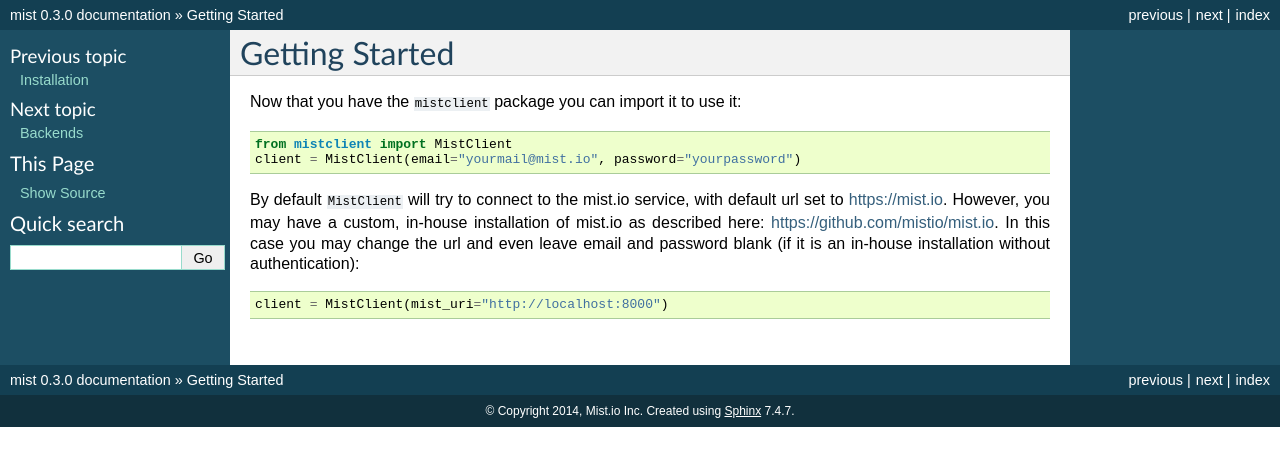
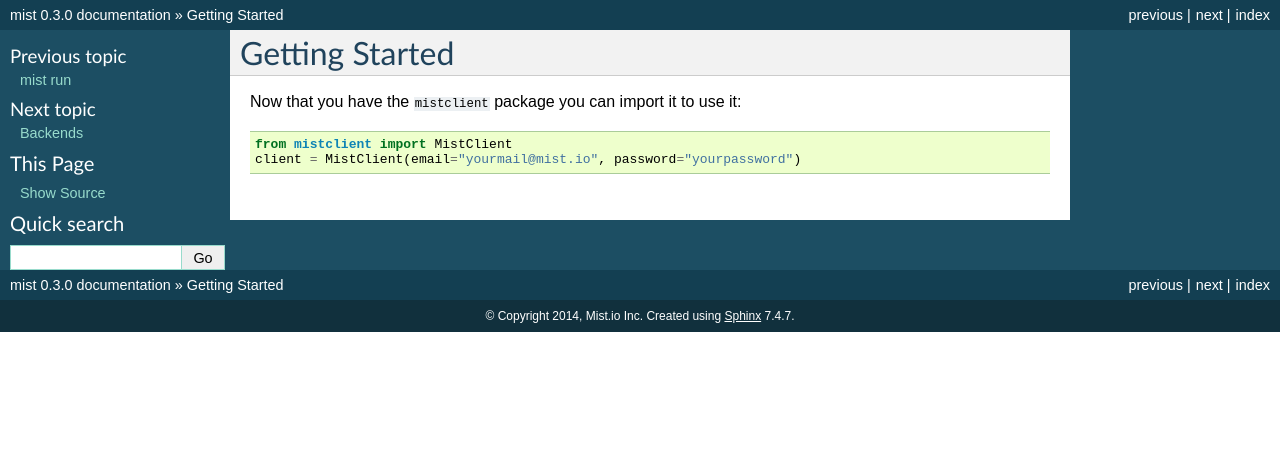
Before and after one commit to mistio/mist.client, a Sphinx documentation site: the page built from docs/source/client/getting_started.rst, in a window 1280 px wide. Shown: the top 466 px of the page. Built offline with Sphinx 7.4.7, drawn with Linux system fonts in a browser that asks for light colours.

```diff
--- a/docs/source/client/getting_started.rst
+++ b/docs/source/client/getting_started.rst
@@ -5,10 +5,3 @@
 
     from mistclient import MistClient
     client = MistClient(email="yourmail@mist.io", password="yourpassword")
-
-By default ``MistClient`` will try to connect to the mist.io service, with default url set to https://mist.io. However,
-you may have a custom, in-house installation of mist.io as described here: https://github.com/mistio/mist.io. In this
-case you may change the url and even leave email and password blank (if it is an in-house installation without
-authentication)::
-
-    client = MistClient(mist_uri="http://localhost:8000")
--- a/docs/source/cmd/cmd.rst
+++ b/docs/source/cmd/cmd.rst
@@ -14,7 +14,6 @@
     email=user@mist.io
     password=mist_password
 
-.. Note:: *In case you have a private installation of mist.io you can change the mist_uri to point to your custom url*
 
 .. Note:: The ``mist`` command line tool supports bash completion.
 
```
Also changed, not shown: docs/source/index.rst (+11 -4 lines).
